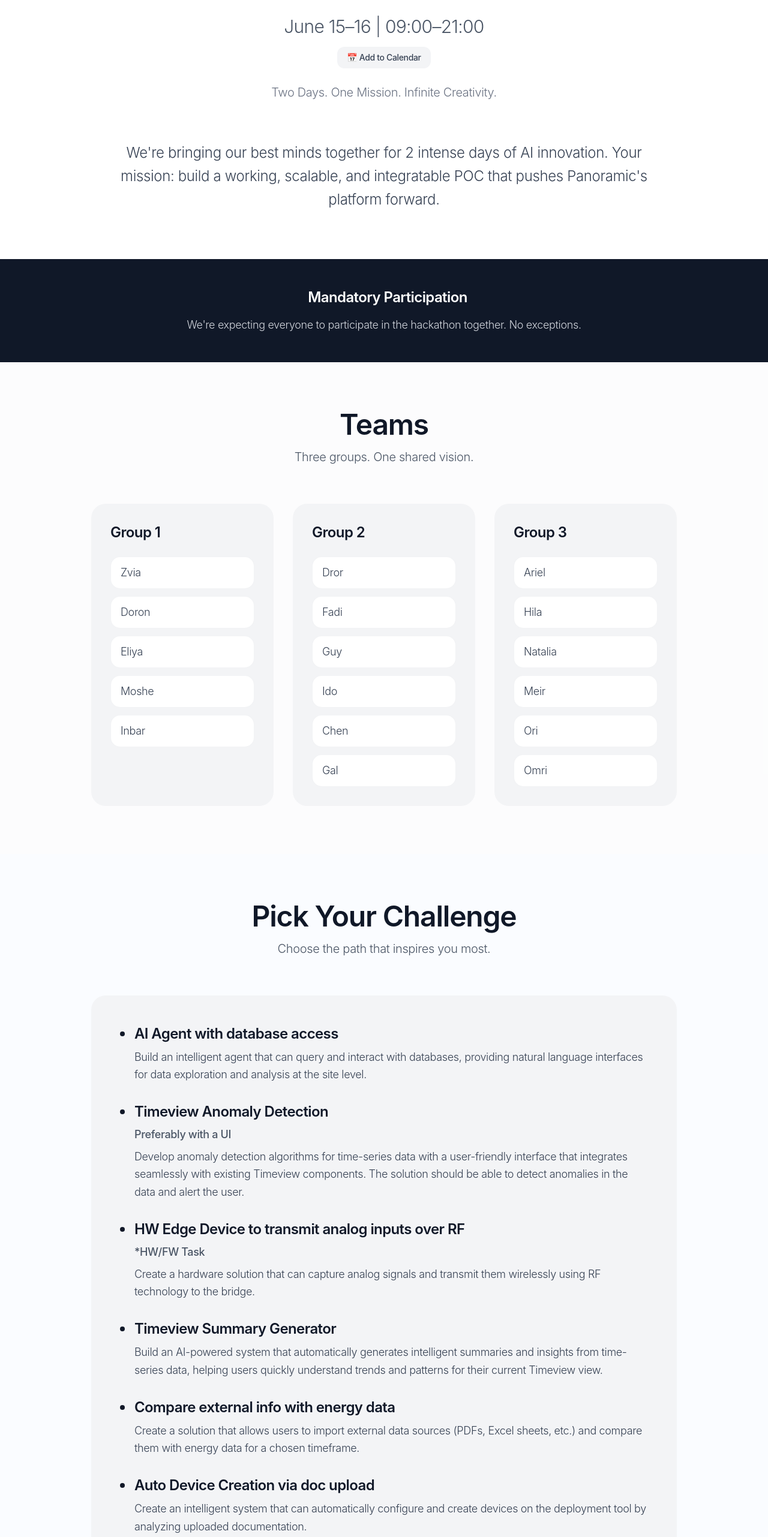
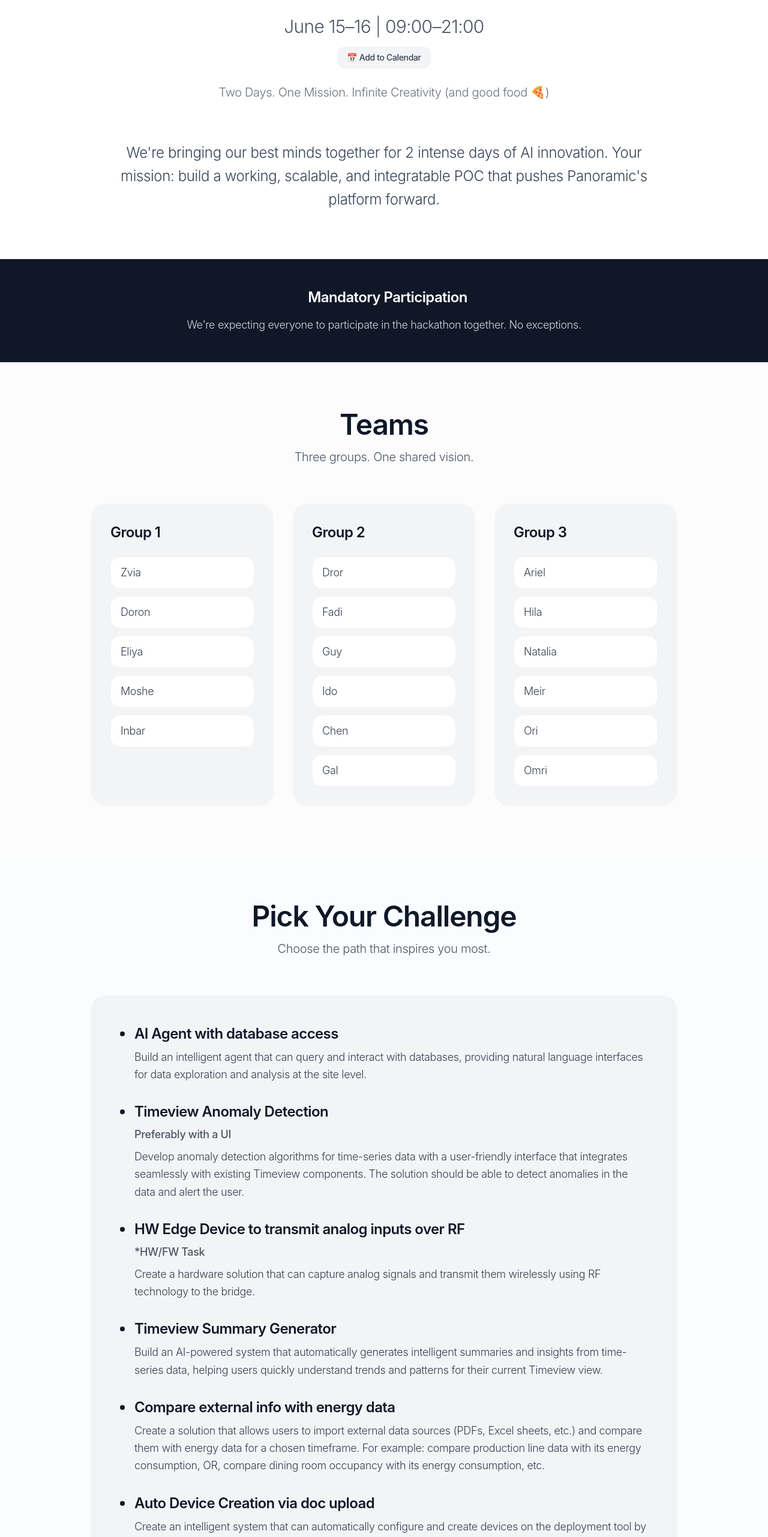
Before and after one commit to omriland/ai-hackathon, a Next.js app: page / in a window 1280 px wide. Shown: the part 234-2797 px from the top of the page at 60% size. Built offline with nearby package versions, Linux system fonts and the light colour scheme.

Commit message:
Update text content and styling in the home page for clarity and emphasis

```diff
--- a/src/app/page.tsx
+++ b/src/app/page.tsx
@@ -281,7 +281,7 @@
                 📅 Add to Calendar
               </button>
               <p className="text-xl text-gray-500 font-light max-w-2xl mx-auto leading-relaxed">
-                Two Days. One Mission. Infinite Creativity.
+                Two Days. One Mission. Infinite Creativity (and good food 🍕)
               </p>
             </div>
 
@@ -399,7 +399,7 @@
                   <div className="w-2 h-2 bg-gray-900 rounded-full mt-3 flex-shrink-0"></div>
                   <div>
                     <h3 className="text-2xl font-semibold text-gray-900 mb-2 tracking-tight">Compare external info with energy data</h3>
-                    <p className="text-gray-700 font-light text-lg leading-relaxed">Create a solution that allows users to import external data sources (PDFs, Excel sheets, etc.) and compare them with energy data for a chosen timeframe.</p>
+                    <p className="text-gray-700 font-light text-lg leading-relaxed">Create a solution that allows users to import external data sources (PDFs, Excel sheets, etc.) and compare them with energy data for a chosen timeframe. For example: compare production line data with its energy consumption, OR, compare dining room occupancy with its energy consumption, etc.</p>
                   </div>
                 </li>
 
@@ -421,7 +421,7 @@
 
             {/* Deadline Notice */}
             <div className="bg-blue-50/50 rounded-3xl p-8 mb-12 text-center">
-              <p className="text-blue-800 text-lg font-light mb-2">
+              <p className="text-blue-800 text-xl font-bold mb-2">
                 Each group should choose one of the following ideas and inform Omri Landman not later than June 10
               </p>
 
@@ -432,7 +432,7 @@
         </div>
 
         {/* Rules Section */}
-        <div className="bg-gray-50/30">
+        <div className="bg-gray-50/50">
           <div className="max-w-5xl mx-auto px-6 py-20">
             <div className="text-center mb-16">
               <h2 className="text-5xl font-semibold text-gray-900 tracking-tight mb-4">Hackathon Rules</h2>
@@ -445,7 +445,7 @@
                 "Your solution must be scalable and integratable with our platform",
                 "You have 2 full days – make them count"
               ].map((rule, index) => (
-                <div key={index} className="flex items-start gap-8 p-8 bg-gray-50/50 rounded-3xl hover:bg-gray-50 transition-colors duration-300">
+                <div key={index} className="flex items-start gap-8 p-8 bg-gray-100 rounded-3xl hover:bg-gray-150 transition-colors duration-300">
                   <div className="w-12 h-12 bg-gray-900 rounded-2xl flex items-center justify-center text-white font-semibold text-lg flex-shrink-0">
                     {index + 1}
                   </div>
```
